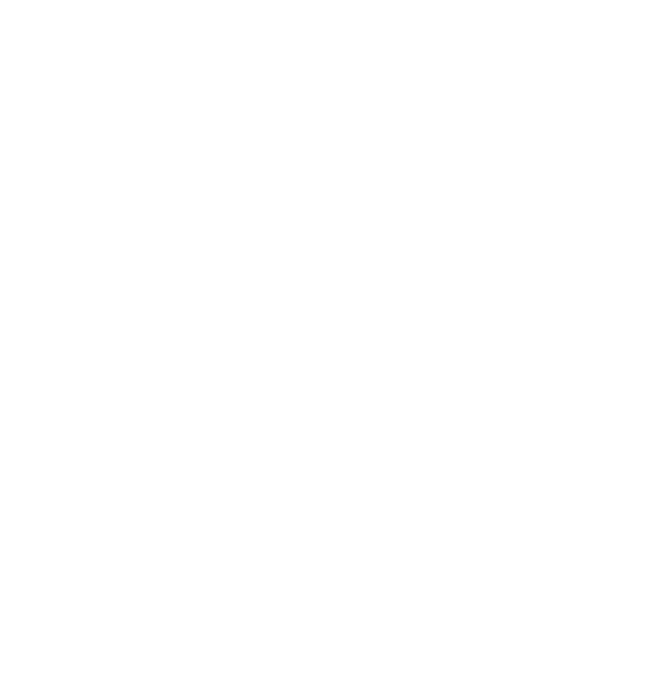
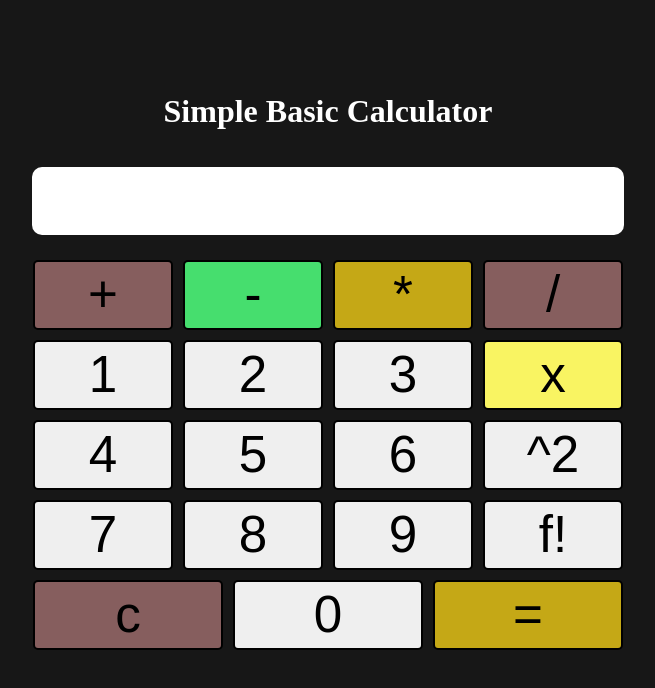
Before and after one commit to Vignesh-PS/Simple-javascript-collections, a plain HTML site: page 1.SimpleCalculator/index.html in a window 1280 px wide. Shown: the whole page, without its empty margins (312-967 px from the left). Drawn offline with Linux system fonts and the light colour scheme.

Commit message:
Created skeleton with it's css

```diff
--- a/1.SimpleCalculator/index.html
+++ b/1.SimpleCalculator/index.html
@@ -2,9 +2,55 @@
 <html>
 <head>
 <meta charset="utf-8">
+<meta name="description" content="Simple Javascript Calculator">
+<meta name="viewport" content="width=device-width, initial-scale=1">
+<link rel="stylesheet" href="./style.css">
 <title>1.Simple Calculator</title>
 </head>
 
-<body>
+<body class="calc">
+    <h1>Simple Basic Calculator</h1>
+
+    <form id="calcForm" name="calcForm">
+        <input class="display" readonly name="display"> <br>
+
+        <div class="row">
+            <input type="button" class="plus_button" value="+">
+            <input type="button" class="minus_button" value="-">
+            <input type="button" value="*" class="mul_button">
+            <input type="button" value="/" class="divider_button">
+        </div>
+
+        <div class="row">
+            <input type="button" value="1">
+            <input type="button" value="2">
+            <input type="button" value="3">
+            <input type="button" class="back_button" value="x">
+        </div>
+
+        <div class="row">
+            <input type="button" value="4">
+            <input type="button" value="5">
+            <input type="button" value="6">
+            <input type="button"  value="^2">
+        </div>
+
+        <div class="row">
+            <input type="button" value="7">
+        <input type="button" value="8">
+        <input type="button" value="9">
+        <input type="button"  value="f!">
+        </div>
+
+        <div class="row">
+            <input type="button" class="clear_button" value="c">
+            <input type="button" value="0">
+            <input type="button" class="equal_button" value="=">
+        </div>
+
+
+
+
+    </form>
 </body>
 </html>
--- /dev/null
+++ b/1.SimpleCalculator/style.css
@@ -0,0 +1,73 @@
+
+body{
+    background: #171717;
+    padding:5%;
+}
+.calc h1{
+    text-align: center;
+    color: #fff;
+}
+#calcForm{
+    text-align: center;
+    margin: auto;
+    max-width: 600px;
+}
+
+.display{
+    width: calc(100% - 28px);
+    padding: 20px 10px;
+    margin: 15px 0px;
+    border-radius: 10px;
+    border: none;
+    font-size: 24px;
+}
+
+#calcForm .row{
+    margin: 10px 0px;
+    display: flex;
+    justify-content: space-between;
+}
+
+.row input{
+    width: -webkit-fill-available;
+    margin: 0 5px;
+    height: 70px;
+    font-size: 4vw;
+    border-radius: 5px;
+    border: none;
+    transition-duration: 0.2s;
+    border: 2px solid;
+}
+
+.plus_button{
+    background: #865e5e;
+}
+.minus_button{
+    background: #46de6e;
+}
+.mul_button{
+    background: #c5a816;
+}
+.divider_button{
+    background: #865e5e;
+}
+
+.back_button{
+    background: #f9f462;
+}
+
+.clear_button{
+    background: #865e5e;
+
+}
+.equal_button{
+background-color: #c5a816;
+}
+
+.row input:active{
+    transform: scale(1.16);
+}
+
+.row input:hover{
+    border: 2px solid #4646dc;
+}
```
